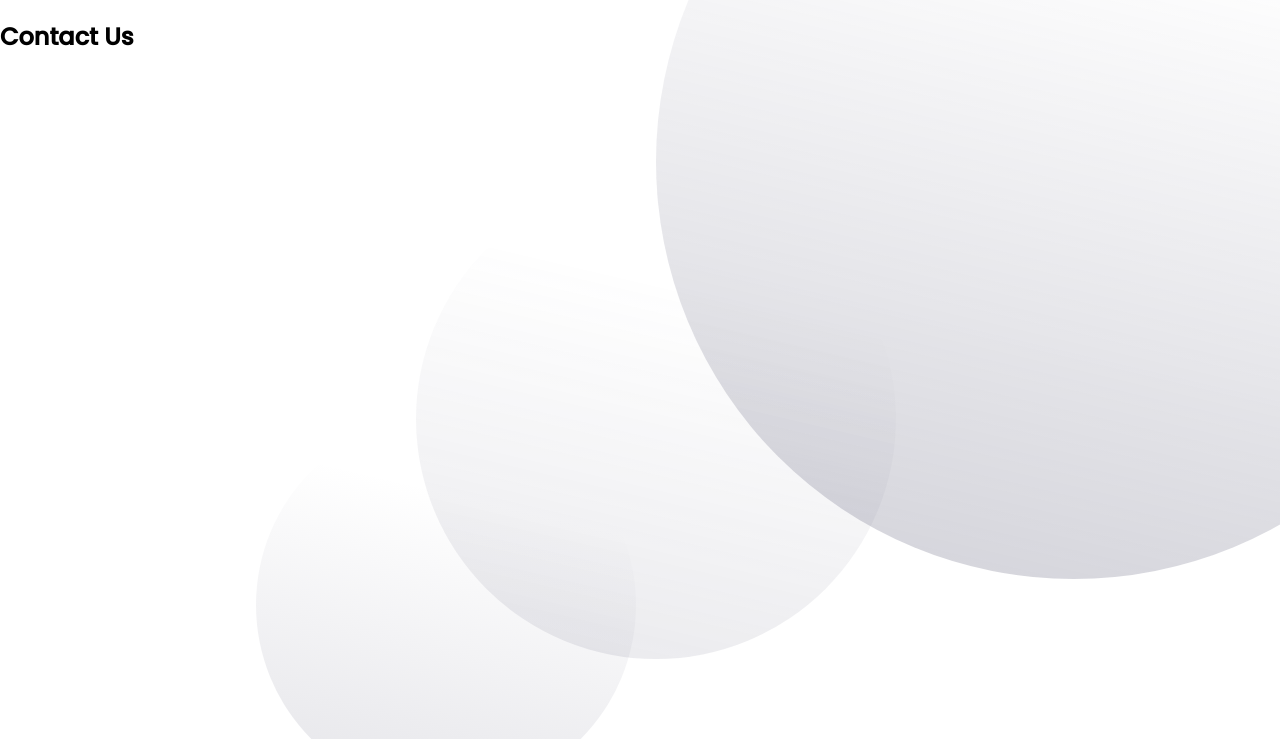
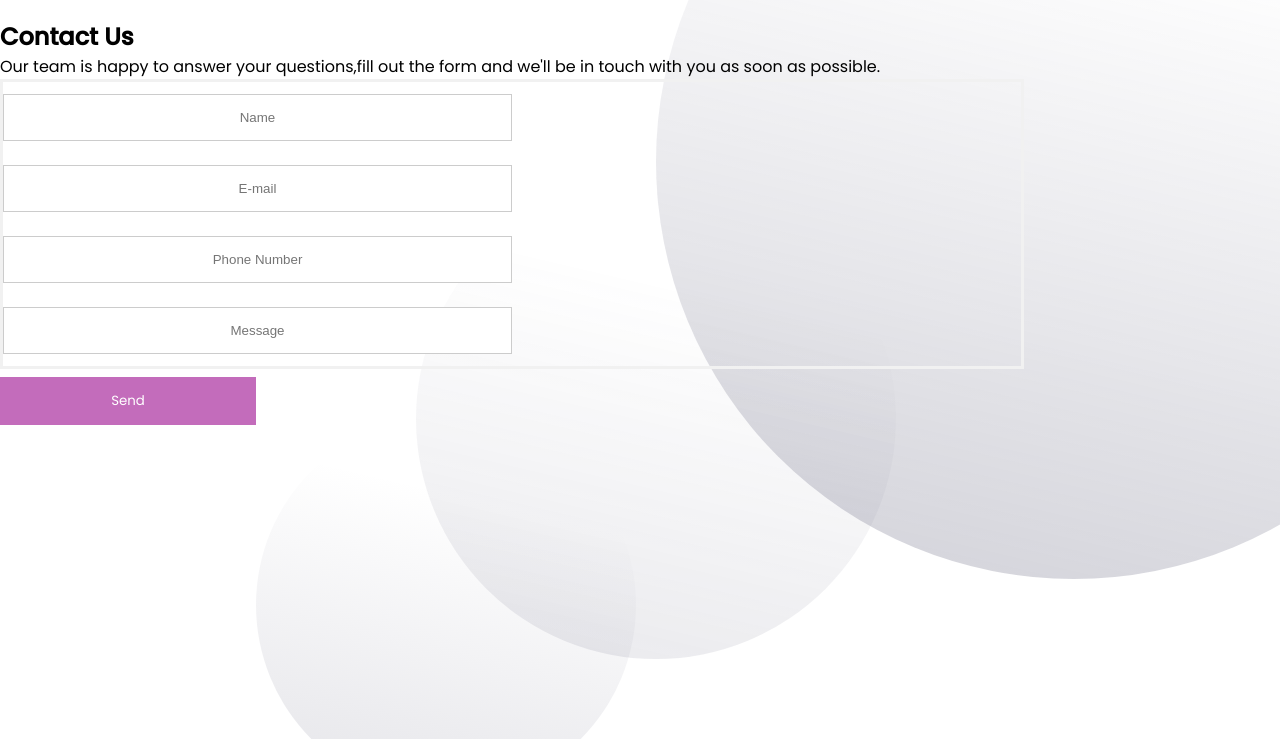
Before and after one commit to clockpals1/clockpals12, a plain HTML site: page contact.html in a window 1280 px wide. Shown: the part 61-800 px from the top of the page. Drawn offline with Linux system fonts and the light colour scheme.

Commit message:
update.contact stephan

```diff
--- a/contact.html
+++ b/contact.html
@@ -33,6 +33,20 @@
 		</header>
 		<main>
 			<h2> Contact Us </h2>
+			<p>
+			Our team is happy to answer your questions,fill out the form and we'll be in touch with you as soon as possible.
+					</p>
+
+				</div>
+					<div class="form">
+						<form>
+		            <input type="text" class="input" placeholder="Name">
+							  <input type="text" class="input" placeholder="E-mail">
+								<input type="text" class="input" placeholder="Phone Number">
+								<input type="text" class="input" placeholder="Message">
+						</form>
+
+						<button onclick="Send='#Send'" title="Send"> Send </button>
 
 
 
```
